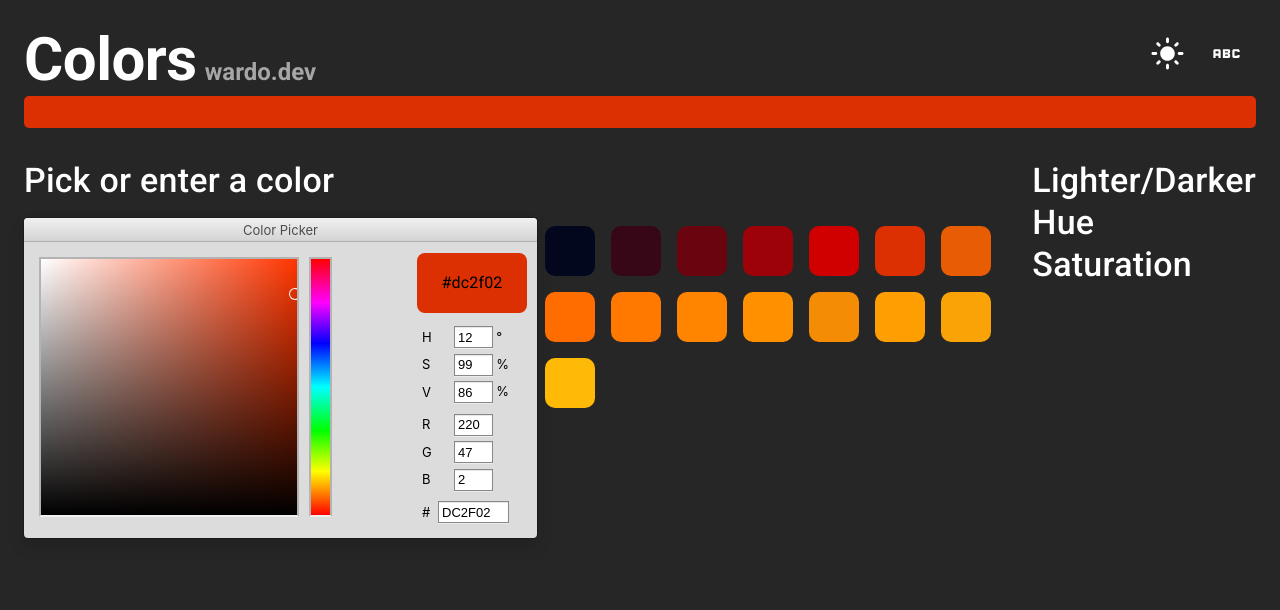
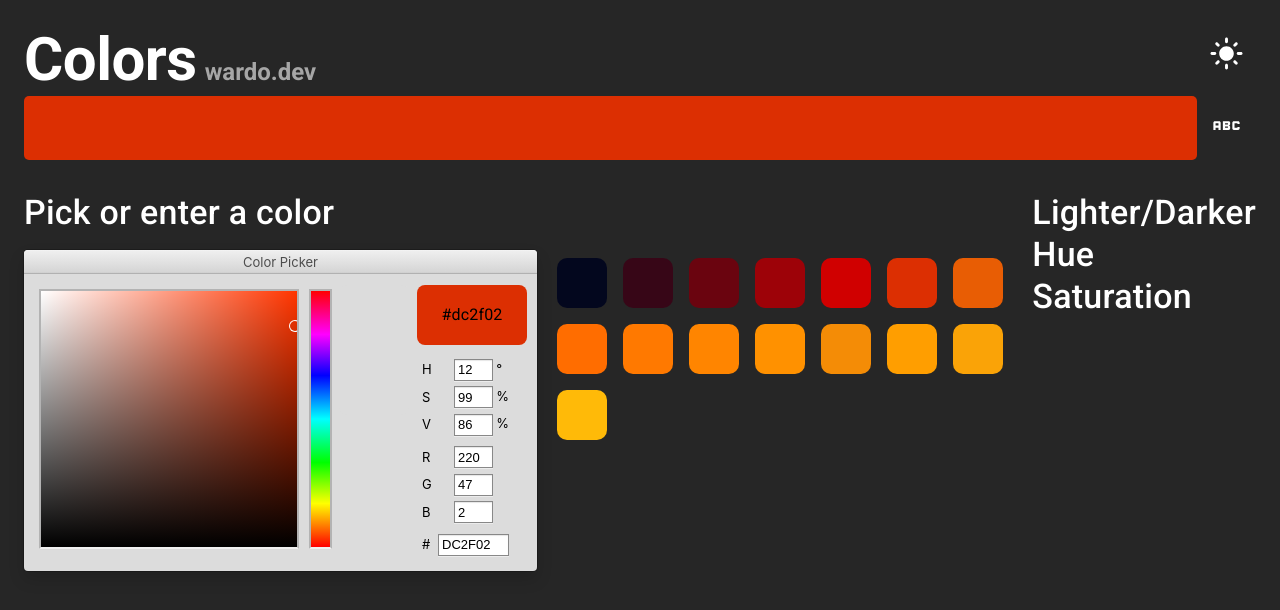
Before and after one commit to szeckirjr/color-dashboard, a React (Create React App) app: page / in a window 1280 px wide. Shown: the top 610 px of the page. Built offline with nearby package versions, Linux system fonts and the light colour scheme.

Commit message:
Working word toggle

```diff
--- a/src/components/ColorDashboard.tsx
+++ b/src/components/ColorDashboard.tsx
@@ -35,6 +35,7 @@ export default function ColorDashboard({
                 position: "relative",
                 color: "black",
                 cursor: "pointer",
+                marginRight: "12px",
               }}
             >
               <PhotoshopPicker
--- a/src/components/index.tsx
+++ b/src/components/index.tsx
@@ -126,11 +126,14 @@ export default function Dashboard() {
               <LightModeIcon fontSize="large" />
             )}
           </IconButton>
-          <IconButton size="large">
-            <AbcIcon fontSize="large" />
-          </IconButton>
         </Box>
       </Box>
+      <Stack
+        direction="row"
+        sx={{
+          alignItems: "flex-start",
+        }}
+      >
         <Box
           sx={{
             borderRadius: "5px",
@@ -138,7 +141,7 @@ export default function Dashboard() {
               cursor: "pointer",
               borderRadius: "15px",
             },
-          transition: "all 0.3s ease-in-out",
+            transition: "all 0.4s ease-in-out",
           }}
           //height="45px"
           bgcolor={selectedCol}
@@ -147,18 +150,33 @@ export default function Dashboard() {
           display="flex"
           justifyContent="space-evenly"
           py={2}
+          flexGrow={1}
         >
-        {showText && (
-          <>
-            <Typography variant="h5" fontWeight="bold" color="white">
+          <Typography
+            sx={{
+              visibility: showText ? "visible" : "hidden",
+            }}
+            variant="h5"
+            fontWeight="bold"
+            color="white"
+          >
             White Text
           </Typography>
-            <Typography variant="h5" fontWeight="bold" color="black">
+          <Typography
+            sx={{
+              visibility: showText ? "visible" : "hidden",
+            }}
+            variant="h5"
+            fontWeight="bold"
+            color="black"
+          >
             Black Text
           </Typography>
-          </>
-        )}
         </Box>
+        <IconButton size="large">
+          <AbcIcon fontSize="large" onClick={() => setShowText(!showText)} />
+        </IconButton>
+      </Stack>
       <ColorDashboard
         selectedColor={selectedCol}
         setSelectedColor={setSelectedCol}
```
Lines whose indentation alone changed are shown as unchanged.
